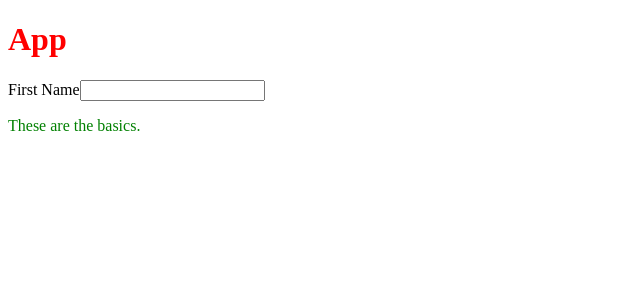
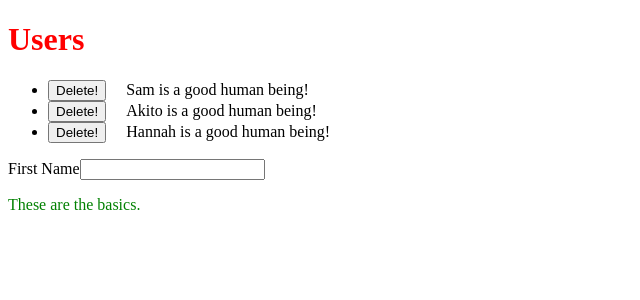
Before and after one commit to AsmodeusXI/athena-wat, a React (Create React App) app: page / in a window 1280 px wide. Shown: the top 300 px of the page, without its empty margins (0-640 px from the left). Built offline with nearby package versions, Linux system fonts and the light colour scheme.

Commit message:
feat: continuing the training

```diff
--- /dev/null
+++ b/db.json
@@ -0,0 +1,7 @@
+{
+  "users": [
+    { "id": 1, "name": "Sam", "email": "s@l.com" },
+    { "id": 2, "name": "Akito", "email": "a@f.com" },
+    { "id": 3, "name": "Hannah", "email": "h@c.com" }
+  ]
+}
--- a/package.json
+++ b/package.json
@@ -3,12 +3,15 @@
   "version": "0.1.0",
   "private": true,
   "dependencies": {
+    "json-server": "^0.15.1",
+    "npm-run-all": "^4.1.5",
     "react": "^16.11.0",
     "react-dom": "^16.11.0",
     "react-scripts": "3.2.0"
   },
   "scripts": {
     "start": "react-scripts start",
+    "start:api": "json-server db.json --port 3001",
     "build": "react-scripts build",
     "test": "react-scripts test",
     "eject": "react-scripts eject"
--- a/src/App.js
+++ b/src/App.js
@@ -1,20 +1,37 @@
-import React from "react";
+import React, { useState } from "react";
 
 function App() {
+  // STATE! If it renders, redraw the state!
+  const [users, setUsers] = useState([
+    { id: 1, name: "Sam", email: "s@l.com" },
+    { id: 2, name: "Akito", email: "a@f.com" },
+    { id: 3, name: "Hannah", email: "h@c.com" }
+  ]);
+
   const h1Style = {
     color: "green",
     marginBottom: 20
   }; // JSX style objects (like CSS, but with Camel-Case in an object)
 
-  const users = [
-    { id: 1, name: "Sam", email: "s@l.com" },
-    { id: 2, name: "Akito", email: "a@f.com" },
-    { id: 3, name: "Hannah", email: "h@c.com" }
-  ];
+  function handleDelete(id) {
+    // Update state so we know to re-render!
+    setUsers(users.filter(user => user.id !== id));
+    // State doesn't update YET; it's queued.
+    // setState batches state updates for performance reasons.
+  }
 
   return (
     <>
-      <h1 className="header">App</h1>
+      <h1 className="header">Users</h1>
+      <ul>
+        {users.map(user => (
+          <li key={user.id}>
+            {/* Delay execution via arrow func; THIS EXPLAINS SO MUCH! */}
+            <button onClick={event => handleDelete(user.id)}>Delete!</button>
+            {user.name} is a good human being!
+          </li>
+        ))}
+      </ul>
       <label htmlFor="testinput">First Name</label>
       <input id="testinput"></input>
       <p style={h1Style}>These are the basics.</p>
--- a/src/index.css
+++ b/src/index.css
@@ -1,3 +1,7 @@
 .header {
   color: red;
 }
+
+button {
+  margin-right: 20px;
+}
```
Also changed, not shown: 1 other file (tests, documents, lock files or other folders).
